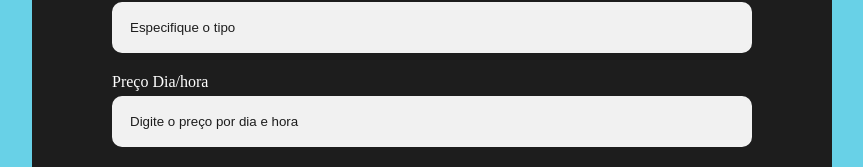
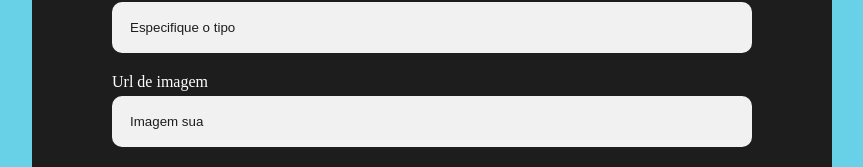
Before and after one commit to elitejp/projeto-final-raphael-grupo5, a React (Create React App) app: page /register-care in a window 1280 px wide. Shown: the part 775-942 px from the top of the page, without its empty margins (208-1071 px from the left). Built offline with nearby package versions, Linux system fonts and the light colour scheme.

Commit message:
feat/ adicionado campo de url

```diff
--- a/src/pages/RegisterCareGiver/index.jsx
+++ b/src/pages/RegisterCareGiver/index.jsx
@@ -28,7 +28,8 @@ const baseURL = "https://caregiver-and-pets.herokuapp.com";
             food: dados.food,
             istraining: dados.istraining,
             price: dados.price,
-            detail: dados.detail
+            detail: dados.detail,
+            url_img: dados.img
         }
 
         axios.post(baseURL+"/register",data)
@@ -59,6 +60,7 @@ const baseURL = "https://caregiver-and-pets.herokuapp.com";
         food:yup.boolean(),
         price:yup.string().required("Especifique um valor"),
         detail:yup.string().required("Falo um pouco sobre você"),
+        img:yup.string().required("Informe o link de uma imagem sua"),
         istraining:yup.boolean()
     })
 
@@ -110,6 +112,10 @@ const baseURL = "https://caregiver-and-pets.herokuapp.com";
                     <Input placeholder="Especifique o tipo" h="40px" register = {register} name="type_house"/>
                     <StyledLabel color="pink" m="0">{errors.type_house?.message}</StyledLabel>
 
+                    <StyledLabel>Url de imagem</StyledLabel>
+                    <Input placeholder="Imagem sua" h="40px" register = {register} name="img"/>
+                    <StyledLabel color="pink" m="0">{errors.img?.message}</StyledLabel>
+
                     <StyledLabel>Preço Dia/hora</StyledLabel>
                     <Input placeholder="Digite o preço por dia e hora" h="40px" register = {register} name="price"/>
                     <StyledLabel color="pink" m="0">{errors.price?.message}</StyledLabel>
```
